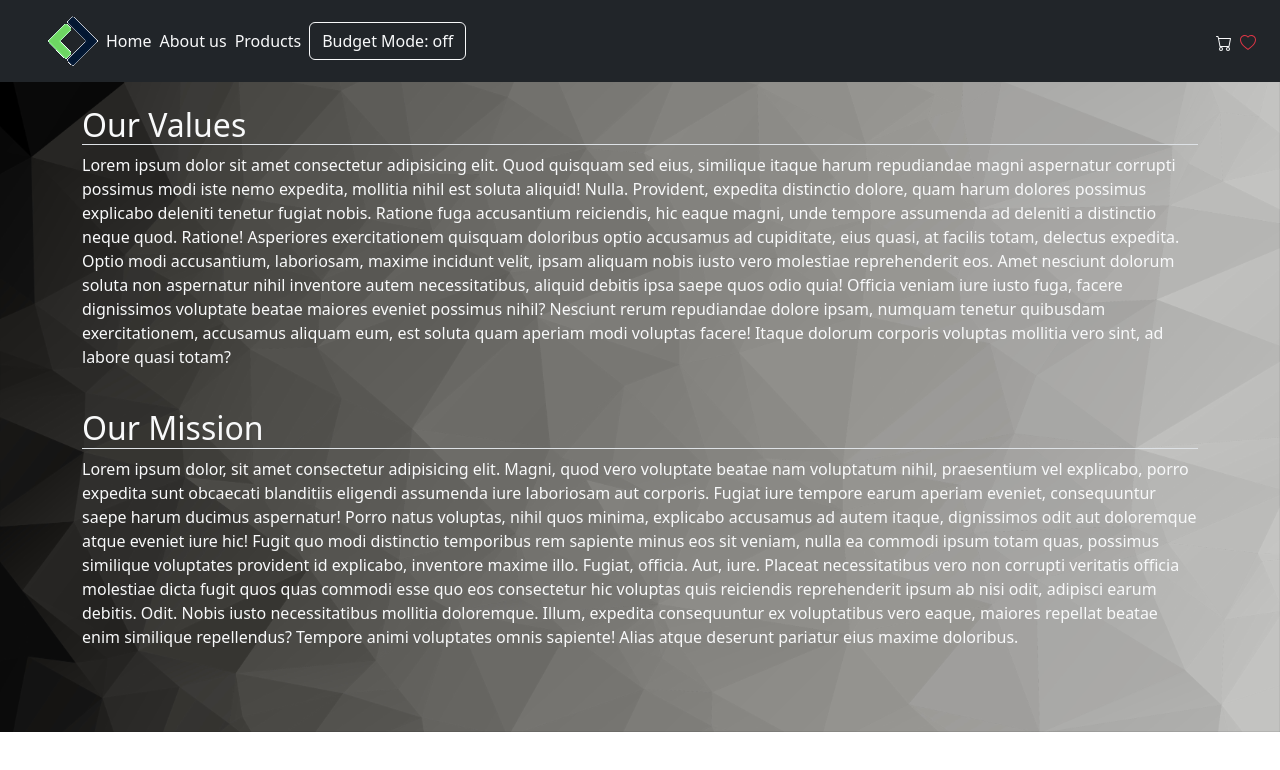
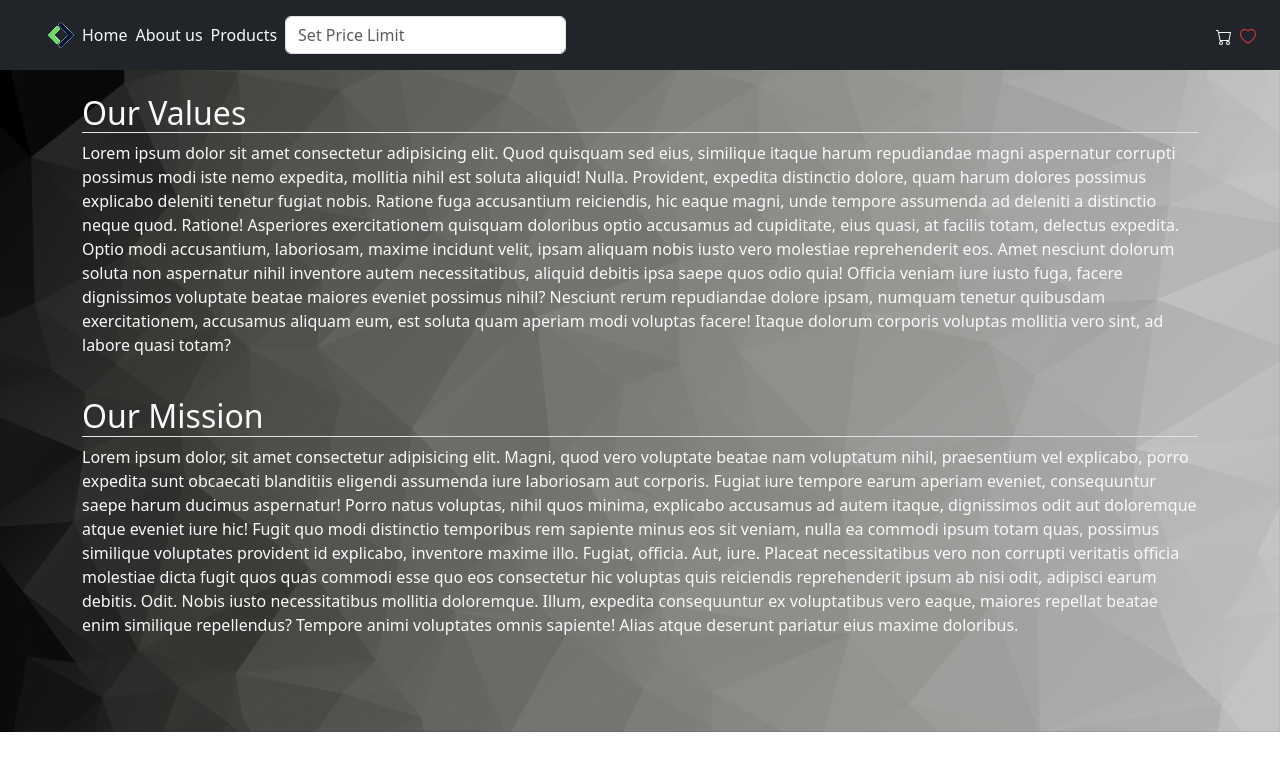
Before and after one commit to murphy-afk/react-context-api, a React (Vite) app: page /about-us in a window 1280 px wide. Shown: the top 770 px of the page. Built offline with nearby package versions, Linux system fonts and the light colour scheme.

Commit message:
feat: price limit input

```diff
--- a/src/components/Header.jsx
+++ b/src/components/Header.jsx
@@ -1,13 +1,14 @@
 import { NavLink } from "react-router-dom";
 import Logo from '../assets/Logo.png'
 import { useBudgetMode } from "../context/BudgetContext";
+import { useState } from "react";
 
 export default function Header() {
-  const { test, budgetMode, setBudgetMode } = useBudgetMode();
+  const { priceLimit, setPriceLimit } = useBudgetMode();
 
   return (
     <>
-      <nav className="d-flex bg-dark text-light ps-4 align-items-center justify-content-between">
+      <nav className="d-flex bg-dark text-light ps-4 align-items-center justify-content-between text-nowrap">
         <div className="header-right d-flex gap-2 py-3 ps-4 align-items-center">
           <a className="navbar-brand" href="#">
             <img src={Logo} alt="Logo" />
@@ -15,7 +16,15 @@ export default function Header() {
           <NavLink className='nav-link' to='/'>Home</NavLink>
           <NavLink className='nav-link active' to='/about-us'>About us</NavLink>
           <NavLink className='nav-link' to='/products'>Products</NavLink>
-          <button className="btn btn-outline-light" onClick={() => setBudgetMode(!budgetMode)}>Budget Mode: {budgetMode ? 'on' : 'off'}</button>
+          <input
+            id="price-limit"
+            placeholder='Set Price Limit'
+            className="form-control"
+            type="number"
+            value={priceLimit}
+            onChange={(event) => setPriceLimit(event.target.value)}
+          />
+          {/* <button className="btn btn-outline-light" onClick={() => setBudgetMode(!budgetMode)}>Budget Mode: {budgetMode ? 'on' : 'off'}</button> */}
         </div>
         <div className="header-left pe-4">
           <a href="#" className='text-light'>
--- a/src/context/BudgetContext.jsx
+++ b/src/context/BudgetContext.jsx
@@ -4,9 +4,12 @@ const BudgetContext = createContext();
 
 function BudgetProvider({ children }) {
   const [budgetMode, setBudgetMode] = useState(false);
+  const [priceLimit, setPriceLimit] = useState('')
   const budgetValue = {
     budgetMode,
-    setBudgetMode
+    setBudgetMode,
+    priceLimit,
+    setPriceLimit
   }
   return (
     <BudgetContext.Provider value={budgetValue}>
--- a/src/pages/Products.jsx
+++ b/src/pages/Products.jsx
@@ -7,19 +7,19 @@ import { useBudgetMode } from "../context/BudgetContext";
 export default function Products() {
   const [products, setProducts] = useState([]);
   const [loading, setLoading] = useState(false);
-  const { budgetMode } = useBudgetMode();
+  const { priceLimit } = useBudgetMode();
 
   useEffect(() =>
     getProducts()
-    , [budgetMode])
+    , [priceLimit])
 
   function getProducts() {
     setLoading(true)
     axios.get('https://fakestoreapi.com/products')
       .then((resp) => {
         const prodData = resp.data;
-        if (budgetMode) {
-          const filteredProdData = prodData.filter((prod) => prod.price <= 30);
+        if (priceLimit !== '') {
+          const filteredProdData = prodData.filter((prod) => prod.price <= priceLimit);
           setProducts(filteredProdData);
         }
         else {
```
